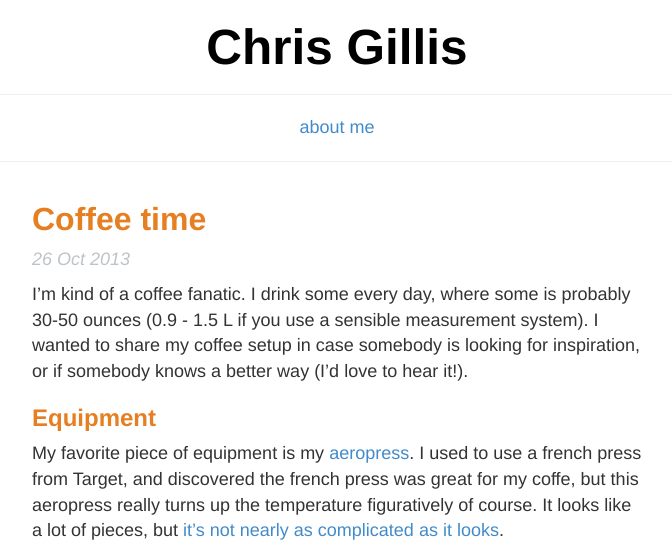
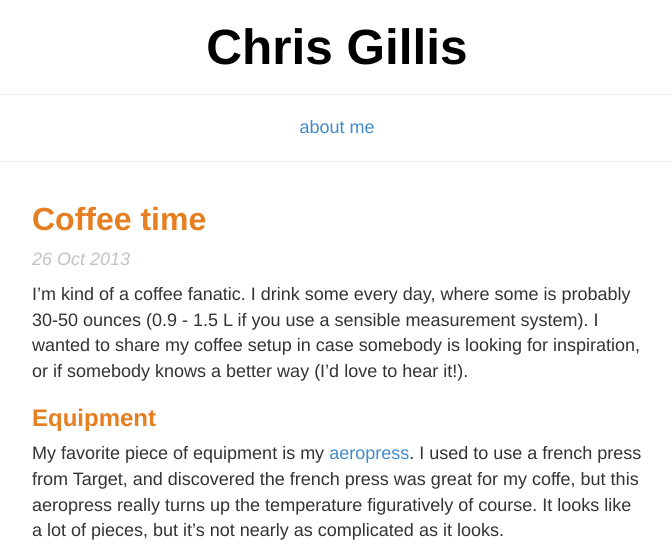
Before and after one commit to Chris-Gillis/z3roshot.github.io, a Jekyll site: the page built from _posts/2013-10-26-coffee-time.md, in a window 1280 px wide, cut to the strip 0-550 px from the top of the page. Shown: the whole strip, without its empty margins (303-975 px from the left). Built offline with Jekyll 4.4.1, drawn with Linux system fonts in a browser that asks for light colours; some of the changed lines change nothing that is shown.

Commit message:
Removed repetitive link

```diff
--- a/_posts/2013-10-26-coffee-time.md
+++ b/_posts/2013-10-26-coffee-time.md
@@ -10,7 +10,7 @@ I wanted to share my coffee setup in case somebody is looking for inspiration, o
 
 ### Equipment
 
-My favorite piece of equipment is my [aeropress](http://www.amazon.com/Aerobie-AeroPress-Coffee-Espresso-Maker/dp/B0047BIWSK). I used to use a french press from Target, and discovered the french press was great for my coffe, but this aeropress really turns up the temperature figuratively of course. It looks like a lot of pieces, but [it's not nearly as complicated as it looks](http://vimeo.com/67781954).
+My favorite piece of equipment is my [aeropress](http://www.amazon.com/Aerobie-AeroPress-Coffee-Espresso-Maker/dp/B0047BIWSK). I used to use a french press from Target, and discovered the french press was great for my coffe, but this aeropress really turns up the temperature figuratively of course. It looks like a lot of pieces, but it's not nearly as complicated as it looks.
 
 <iframe src="//player.vimeo.com/video/67781954?color=44b4ad" width="300" frameborder="0" webkitallowfullscreen mozallowfullscreen allowfullscreen></iframe>
 [Just add Water on vimeo](http://vimeo.com/67781954)
```
